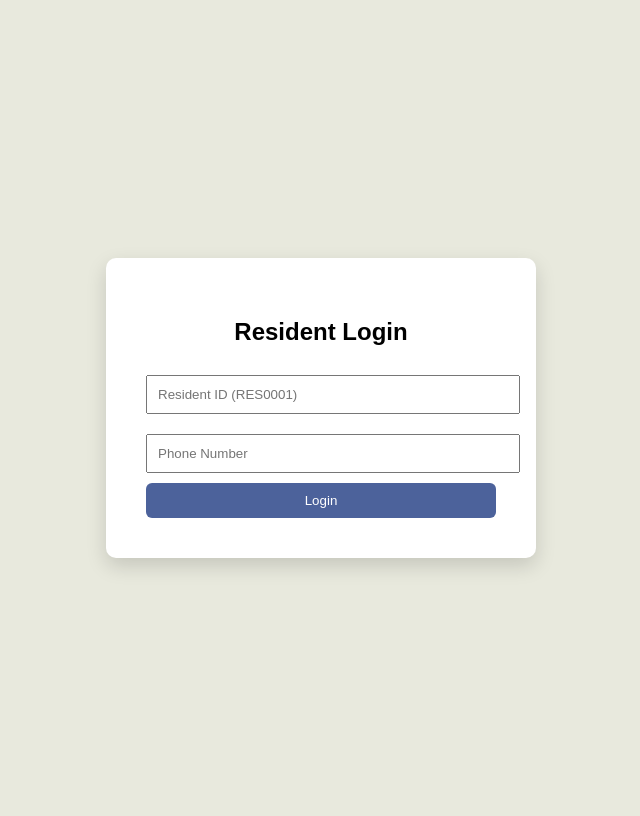
After one commit to sxumit/HostelSphere-WebApp, a Flask app: page /login-resident in a window 1280 px wide. The commit adds this page. Shown: the whole page, without its empty margins (319-959 px from the left). Run offline with Flask 3, Linux system fonts and the light colour scheme.

Commit message:
final commit

```diff
--- a/app.py
+++ b/app.py
@@ -185,11 +185,11 @@ def add_resident():
         return redirect(url_for("login_hostel"))
 
     resident_id = request.form["resident_id"]
+    room_no = request.form["room_no"]
     hostel_id = session["hostel_id"]
 
     cursor = db.cursor()
 
-    # Check if resident exists
     cursor.execute(
         "SELECT * FROM residents WHERE resident_id = %s",
         (resident_id,)
@@ -199,10 +199,9 @@ def add_resident():
     if resident is None:
         return "Resident not found"
 
-    # LINK resident to hostel
     cursor.execute(
-        "UPDATE residents SET hostel_id = %s WHERE resident_id = %s",
-        (hostel_id, resident_id)
+        "UPDATE residents SET hostel_id = %s, room_no = %s WHERE resident_id = %s",
+        (hostel_id, room_no, resident_id)
     )
     db.commit()
 
@@ -210,6 +209,49 @@ def add_resident():
 
 
 
+@app.route("/login-resident", methods=["GET", "POST"])
+def login_resident():
+    if request.method == "POST":
+        resident_id = request.form["resident_id"]
+        phone = request.form["phone"]
+
+        cursor = db.cursor(dictionary=True)
+        cursor.execute(
+            "SELECT r.*, h.hostel_name FROM residents r LEFT JOIN hostels h ON r.hostel_id = h.hostel_id WHERE r.resident_id = %s",
+            (resident_id,)
+        )
+        resident = cursor.fetchone()
+        cursor.close()
+
+        if resident is None or resident["phone"] != phone:
+            return "Invalid Resident ID or phone number"
+
+        session["resident_id"] = resident["resident_id"]
+
+        return redirect(url_for("resident_dashboard"))
+
+    return render_template("login_resident.html")
+
+
+
+@app.route("/resident-dashboard")
+def resident_dashboard():
+    if "resident_id" not in session:
+        return redirect(url_for("login_resident"))
+
+    cursor = db.cursor(dictionary=True)
+    cursor.execute(
+        "SELECT r.*, h.hostel_name FROM residents r LEFT JOIN hostels h ON r.hostel_id = h.hostel_id WHERE r.resident_id = %s",
+        (session["resident_id"],)
+    )
+    resident = cursor.fetchone()
+    cursor.close()
+
+    return render_template("resident_dashboard.html", resident=resident)
+
+
+
+
 
 
 if __name__ == "__main__":
--- a/templates/login.html
+++ b/templates/login.html
@@ -44,7 +44,8 @@
     <a href="/register-hostel">Register as Hostel</a>
     <a href="/register-resident">Register as Resident</a>
     <a href="/login-hostel">Login as Hostel Incharge</a>
-    <a href="#">Login as Resident</a>
+    <a href="/login-resident">Login as Resident</a>
+
 </div>
 
 </body>
--- /dev/null
+++ b/templates/login_resident.html
@@ -0,0 +1,51 @@
+<!DOCTYPE html>
+<html>
+<head>
+    <title>Resident Login | HostelSphere</title>
+    <style>
+        body {
+            display: flex;
+            height: 100vh;
+            justify-content: center;
+            align-items: center;
+            background: #e8e9dd;
+            font-family: Arial, sans-serif;
+        }
+        .login-box {
+            background: white;
+            padding: 40px;
+            width: 350px;
+            border-radius: 10px;
+            box-shadow: 0 8px 20px rgba(0,0,0,0.15);
+        }
+        h2 {
+            text-align: center;
+        }
+        input {
+            width: 100%;
+            padding: 10px;
+            margin: 10px 0;
+        }
+        button {
+            width: 100%;
+            padding: 10px;
+            background: #4c629b;
+            color: white;
+            border: none;
+            border-radius: 6px;
+        }
+    </style>
+</head>
+<body>
+
+<div class="login-box">
+    <h2>Resident Login</h2>
+    <form method="POST">
+        <input type="text" name="resident_id" placeholder="Resident ID (RES0001)" required>
+        <input type="text" name="phone" placeholder="Phone Number" required>
+        <button type="submit">Login</button>
+    </form>
+</div>
+
+</body>
+</html>
```
Also changed, not shown: templates/dashboard.html (+103 -30 lines), templates/resident_dashboard.html (added, +101 -0 lines).
